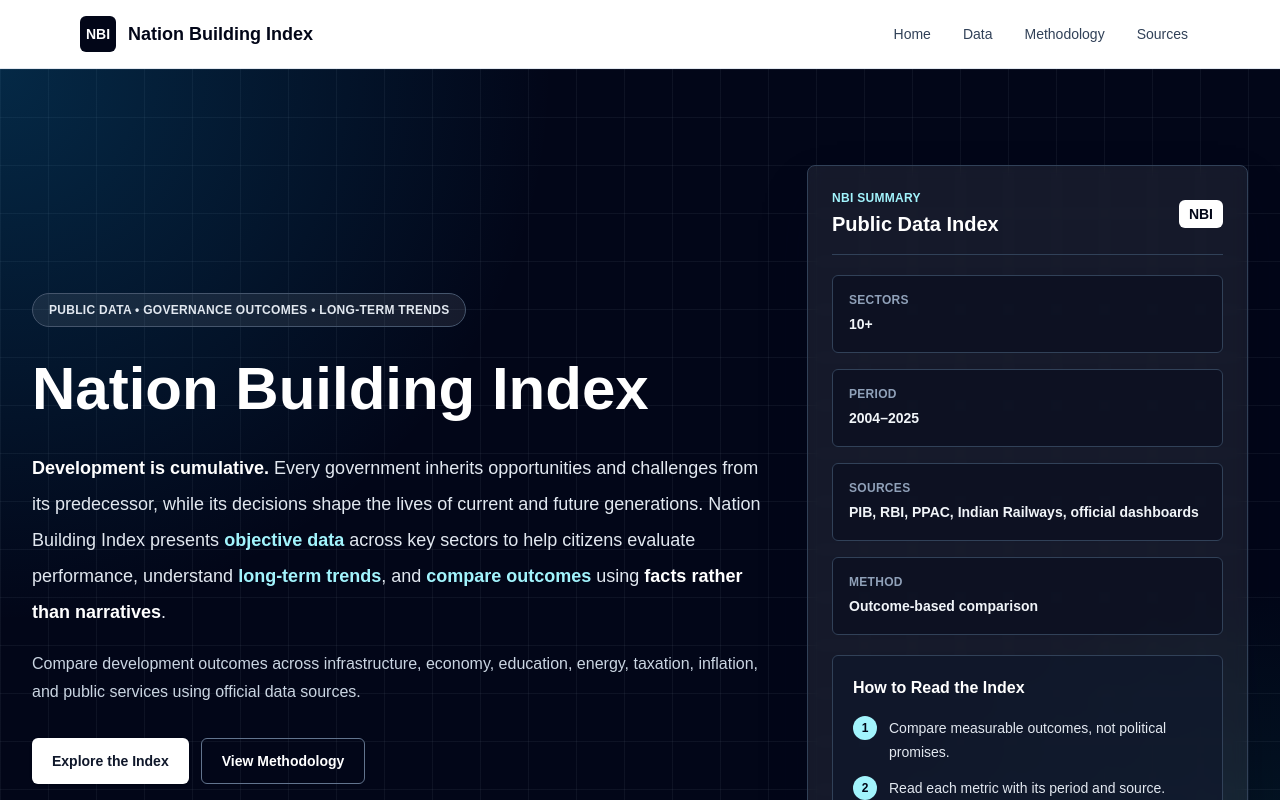
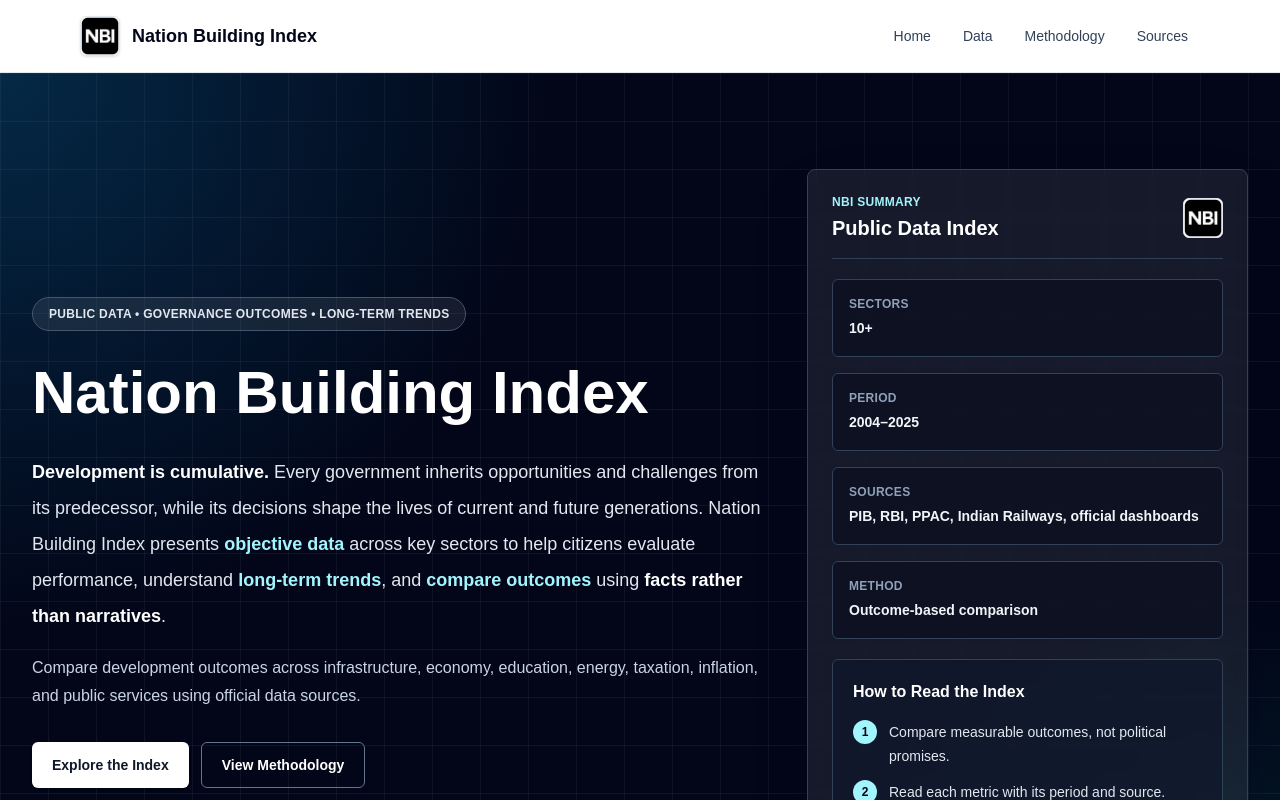
Before and after one commit to vaibhav-upbytes/nationbuildingindex, a Next.js app: page / in a window 1280 px wide. Shown: the top 800 px of the page. Built offline with nearby package versions, Linux system fonts and the light colour scheme.

Commit message:
add NBI logo

```diff
--- a/src/app/layout.tsx
+++ b/src/app/layout.tsx
@@ -5,11 +5,16 @@ import "./globals.css";
 
 export const metadata: Metadata = {
   title: {
-    default: "Nation Building Index – Compare Development Outcomes Through Data",
+    default:
+      "Nation Building Index – Compare Development Outcomes Through Data",
     template: "%s | Nation Building Index",
   },
   description:
     "Nation Building Index helps citizens compare governance outcomes across infrastructure, economy, education, energy, taxation, inflation and public services using official data sources and long-term development trends.",
+  icons: {
+    icon: "/images/favicon.ico",
+    shortcut: "/images/favicon.ico",
+  },
   keywords: [
     "Nation Building Index",
     "nationbuildingindex.com",
--- a/src/components/Footer.tsx
+++ b/src/components/Footer.tsx
@@ -17,6 +17,18 @@ export function Footer() {
     <footer className="border-t border-slate-200 bg-white">
       <div className="mx-auto grid max-w-6xl gap-8 px-4 py-8 text-sm text-slate-600 md:grid-cols-[1fr_1.2fr]">
         <div>
+          <div className="mb-4 flex items-center gap-3">
+            <span className="flex size-10 items-center justify-center overflow-hidden rounded-md border border-slate-200 bg-white shadow-sm">
+              <img
+                src="/images/nbi_logo.png"
+                alt="Nation Building Index logo"
+                className="size-full object-contain"
+              />
+            </span>
+            <span className="text-base font-semibold text-slate-950">
+              Nation Building Index
+            </span>
+          </div>
           <p>
             Nation Building Index is a static, data-focused public comparison
             project. Values should remain tied to official sources and
--- a/src/components/Hero.tsx
+++ b/src/components/Hero.tsx
@@ -83,7 +83,9 @@ export function Hero() {
                 WebkitTextFillColor: "#0f172a",
               }}
             >
-              <span style={{ color: "#0f172a", WebkitTextFillColor: "#0f172a" }}>
+              <span
+                style={{ color: "#0f172a", WebkitTextFillColor: "#0f172a" }}
+              >
                 Explore the Index
               </span>
             </Link>
@@ -117,8 +119,12 @@ export function Hero() {
                 Public Data Index
               </h2>
             </div>
-            <span className="rounded-md bg-white px-2.5 py-1 text-sm font-bold text-slate-950">
-              NBI
+            <span className="flex size-10 items-center justify-center overflow-hidden rounded-md border border-slate-200 bg-white">
+              <img
+                src="/images/nbi_logo.png"
+                alt="Nation Building Index logo"
+                className="size-full object-contain"
+              />
             </span>
           </div>
 
--- a/src/components/Navbar.tsx
+++ b/src/components/Navbar.tsx
@@ -15,8 +15,12 @@ export function Navbar() {
           href="/#category-dashboard"
           className="flex items-center gap-3 text-lg font-semibold text-slate-950"
         >
-          <span className="flex size-9 items-center justify-center rounded-md bg-slate-950 text-sm font-bold text-white">
-            NBI
+          <span className="flex size-10 items-center justify-center overflow-hidden rounded-md border border-slate-200 bg-white shadow-sm">
+            <img
+              src="/images/nbi_logo.png"
+              alt="Nation Building Index logo"
+              className="size-full object-contain"
+            />
           </span>
           <span>Nation Building Index</span>
         </Link>
```
Also changed, not shown: public/images/nbi_logo.png (added), 1 other file (tests, documents, lock files or other folders).
